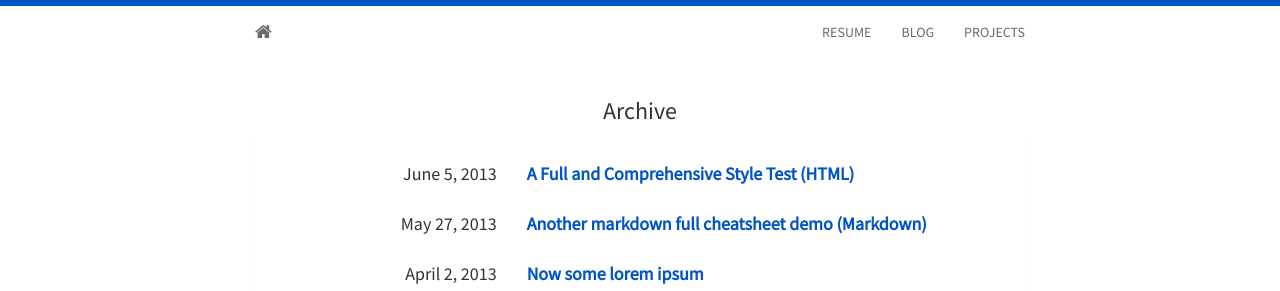
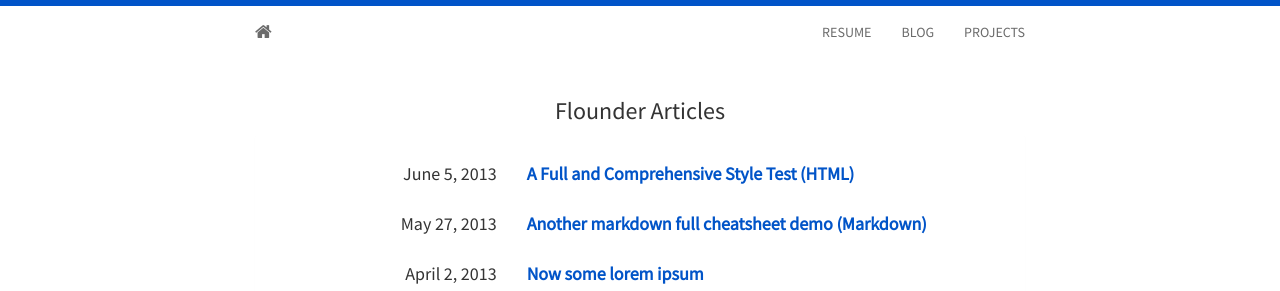
Before and after one commit to jackn11/jackn11.github.io, a Jekyll site: the page built from blog.html, in a window 1280 px wide. Shown: the top 291 px of the page. Built offline with Jekyll 4.4.1, drawn with Linux system fonts in a browser that asks for light colours; nearby versions of some CDN libraries.

Commit message:
Update blog.html

```diff
--- a/blog.html
+++ b/blog.html
@@ -4,7 +4,7 @@ title: Blog
 ---
 
 <div class="container">
-<h3>Archive</h3>
+<h3>Flounder Articles</h3>
   <div class="panel panel-default">
     <div class="panel-body">
 		{% for post in site.posts %}
@@ -23,4 +23,23 @@ title: Blog
 	    {% endfor %}
 	</div>
   </div>
+<!-- <h3>Archive</h3>
+  <div class="panel panel-default">
+    <div class="panel-body">
+		{% for post in site.posts %}
+			<div class="row">
+				 <div class="col-sm-4 col-md-4 col-lg-4">
+					 <h5 style="text-align: right">
+					 	{{ post.date | date: "%B %e, %Y" }}
+					 </h5>
+				 </div>
+				 <div class="col-sm-8 col-md-8 col-lg-8">
+					 <h5 style="text-align: left">
+					 	<strong><a href="{{ site.baseurl }}{{ post.url }}">{{ post.title }}</a></strong>
+					 </h5>
+				 </div>
+			</div>
+	    {% endfor %}
+	</div>
+  </div> -->
 </div>
```
